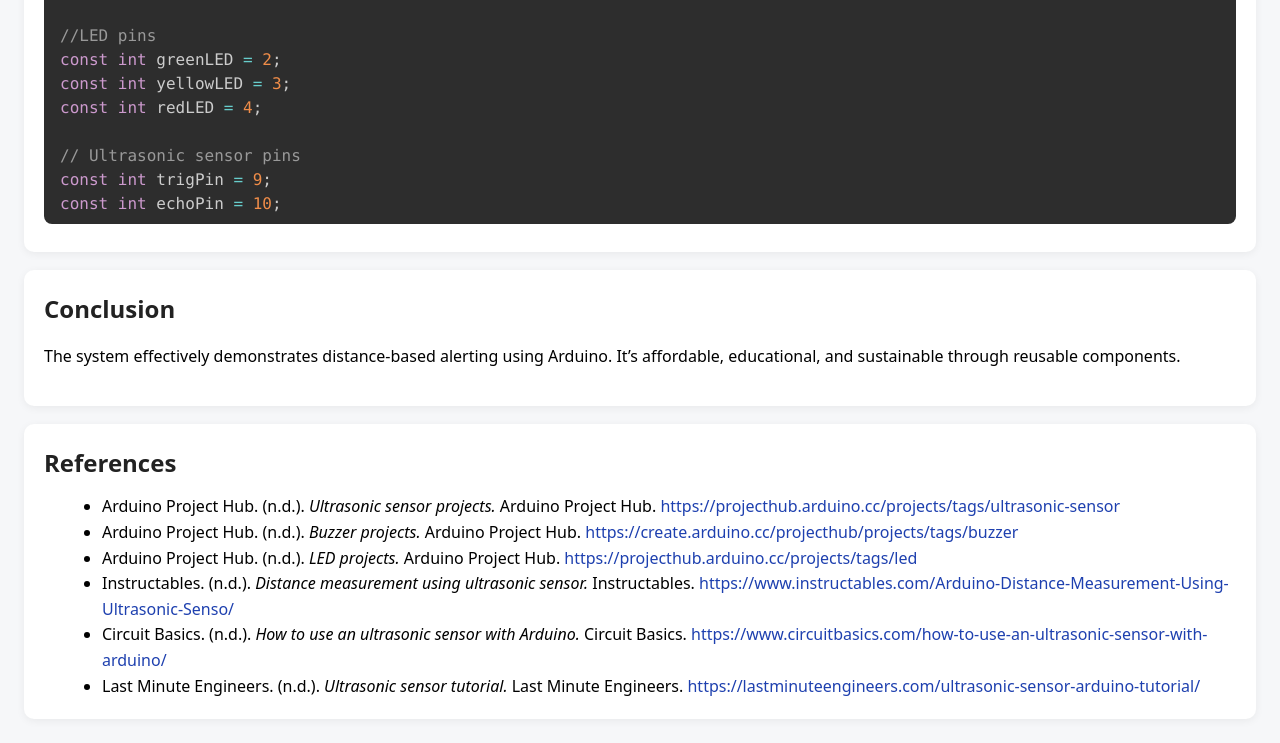
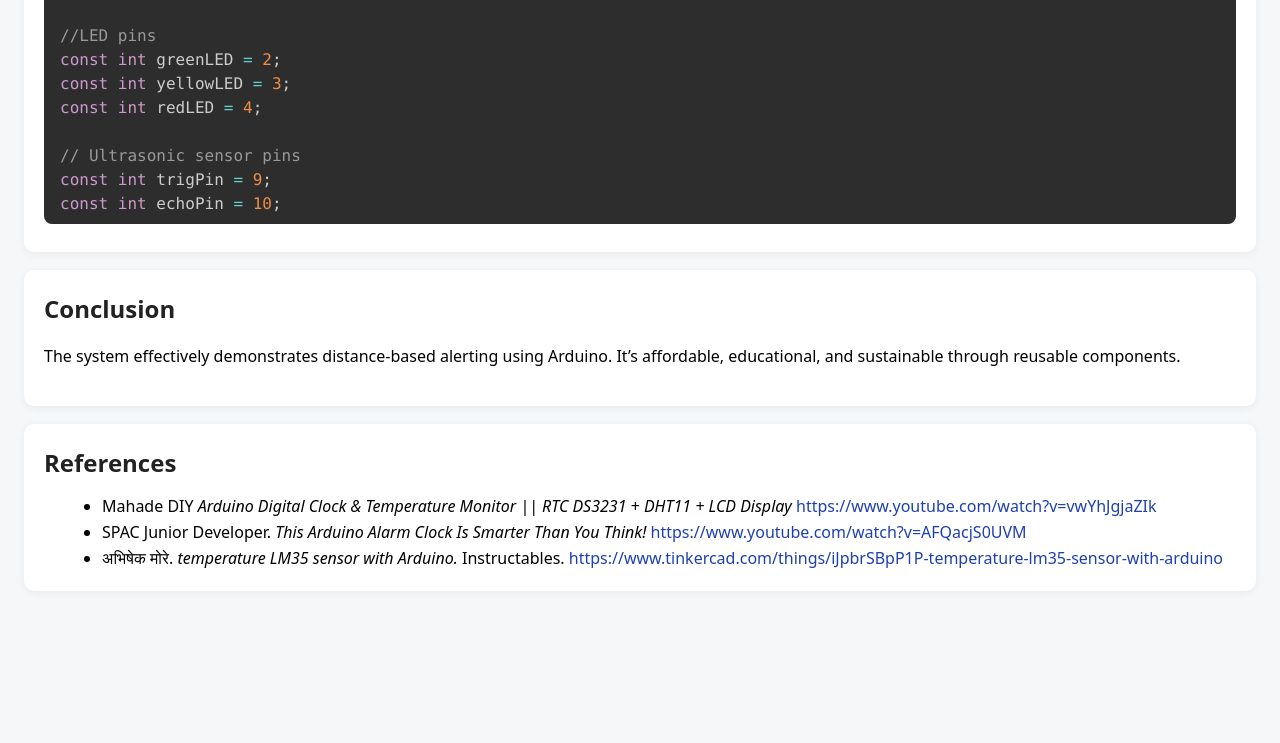
Before and after one commit to MOREPOND753/SmartClock, a plain HTML site: page index.html in a window 1280 px wide. Shown: the part 3442-4185 px from the top of the page. After the commit the page ends 4057 px from the top, so only its background shows below. Drawn offline with nearby package versions, Linux system fonts and the light colour scheme.

Commit message:
Add files via upload

```diff
--- a/index.html
+++ b/index.html
@@ -287,56 +287,31 @@ void loop() {
 
   <ul>
     <li>
-      Arduino Project Hub. (n.d.).
-      <em>Ultrasonic sensor projects.</em>
-      Arduino Project Hub.
-      <a href="https://projecthub.arduino.cc/projects/tags/ultrasonic-sensor" target="_blank" rel="noopener noreferrer">
-        https://projecthub.arduino.cc/projects/tags/ultrasonic-sensor
+      Mahade DIY
+      <em>
+Arduino Digital Clock & Temperature Monitor || RTC DS3231 + DHT11 + LCD Display</em>
+
+      <a href="https://www.youtube.com/watch?v=vwYhJgjaZIk" target="_blank" rel="noopener noreferrer">
+       https://www.youtube.com/watch?v=vwYhJgjaZIk
       </a>
     </li>
 
     <li>
-      Arduino Project Hub. (n.d.).
-      <em>Buzzer projects.</em>
-      Arduino Project Hub.
-      <a href="https://create.arduino.cc/projecthub/projects/tags/buzzer" target="_blank" rel="noopener noreferrer">
-        https://create.arduino.cc/projecthub/projects/tags/buzzer
+      SPAC Junior Developer.
+      <em>
+This Arduino Alarm Clock Is Smarter Than You Think!</em>
+
+      <a href="https://www.youtube.com/watch?v=AFQacjS0UVM" target="_blank" rel="noopener noreferrer">
+        https://www.youtube.com/watch?v=AFQacjS0UVM
       </a>
     </li>
 
     <li>
-      Arduino Project Hub. (n.d.).
-      <em>LED projects.</em>
-      Arduino Project Hub.
-      <a href="https://projecthub.arduino.cc/projects/tags/led" target="_blank" rel="noopener noreferrer">
-        https://projecthub.arduino.cc/projects/tags/led
-      </a>
-    </li>
-
-    <li>
-      Instructables. (n.d.).
-      <em>Distance measurement using ultrasonic sensor.</em>
+      अभिषेक मोरे.
+      <em>temperature LM35 sensor with Arduino.</em>
       Instructables.
-      <a href="https://www.instructables.com/Arduino-Distance-Measurement-Using-Ultrasonic-Senso/" target="_blank" rel="noopener noreferrer">
-        https://www.instructables.com/Arduino-Distance-Measurement-Using-Ultrasonic-Senso/
-      </a>
-    </li>
-
-    <li>
-      Circuit Basics. (n.d.).
-      <em>How to use an ultrasonic sensor with Arduino.</em>
-      Circuit Basics.
-      <a href="https://www.circuitbasics.com/how-to-use-an-ultrasonic-sensor-with-arduino/" target="_blank" rel="noopener noreferrer">
-        https://www.circuitbasics.com/how-to-use-an-ultrasonic-sensor-with-arduino/
-      </a>
-    </li>
-
-    <li>
-      Last Minute Engineers. (n.d.).
-      <em>Ultrasonic sensor tutorial.</em>
-      Last Minute Engineers.
-      <a href="https://lastminuteengineers.com/ultrasonic-sensor-arduino-tutorial/" target="_blank" rel="noopener noreferrer">
-        https://lastminuteengineers.com/ultrasonic-sensor-arduino-tutorial/
+      <a href="https://www.tinkercad.com/things/iJpbrSBpP1P-temperature-lm35-sensor-with-arduino" target="_blank" rel="noopener noreferrer">
+        https://www.tinkercad.com/things/iJpbrSBpP1P-temperature-lm35-sensor-with-arduino
       </a>
     </li>
   </ul>
```
